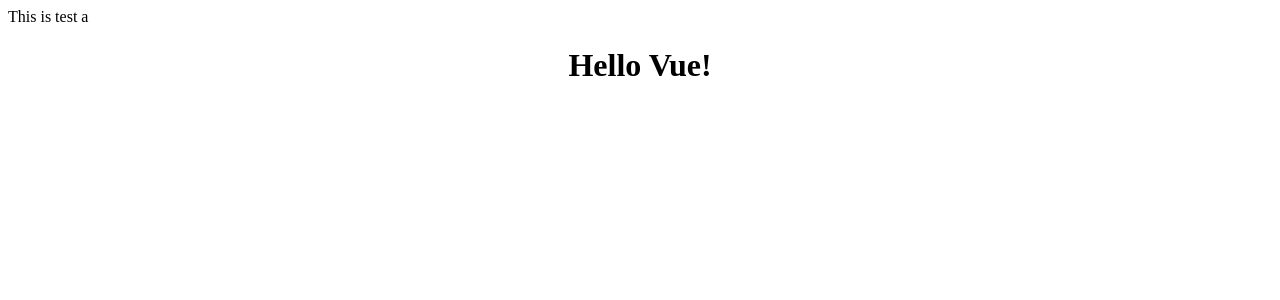
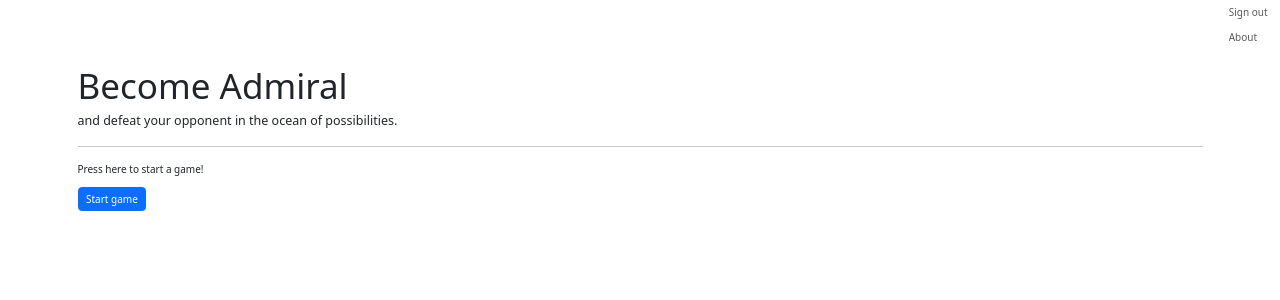
Before and after one commit to t0x3e8/Naval-Maneuvers, a Vue app: page /about in a window 1280 px wide. Shown: the top 300 px of the page. Built offline with nearby package versions, Linux system fonts and the light colour scheme.

Commit message:
added vue, pinia, router, and first components

```diff
--- a/index.html
+++ b/index.html
@@ -3,10 +3,10 @@
   <head>
     <meta charset="UTF-8" />
     <meta name="viewport" content="width=device-width, initial-scale=1.0" />
+    <link rel="icon" href="assets/graphics/favicon.ico" type="image/x-icon">
     <title>Document</title>
   </head>
   <body>
-    This is test a
     <div id="app"></div>
   </body>
 </html>
--- a/package.json
+++ b/package.json
@@ -1,6 +1,9 @@
 {
   "dependencies": {
-    "vue": "^3.3.8"
+    "bootstrap": "^5.3.2",
+    "pinia": "^2.1.7",
+    "vue": "^3.3.8",
+    "vue-router": "^4.2.5"
   },
   "devDependencies": {
     "@babel/core": "^7.23.3",
--- a/src/App.vue
+++ /dev/null
@@ -1,17 +0,0 @@
-<template>
-  <div id="app">
-    <h1>Hello Vue!</h1>
-  </div>
-</template>
-
-<script>
-export default {
-  name: 'App'
-}
-</script>
-
-<style>
-  #app {
-    text-align: center;
-  }
-</style>
--- /dev/null
+++ b/src/Client/stores/playerStore.js
@@ -0,0 +1,34 @@
+import { defineStore } from 'pinia'
+
+export const usePlayerStore = defineStore('playerStore', {
+  // The `state` method returns the state object
+  state: () => ({
+    player: {},
+    games: [],
+    activeGame: {},
+    recentOpenedGameId: null
+  }),
+
+  actions: {
+    resetState () {
+      // Here we reset the state to its initial values
+      this.player = {}
+      this.games = []
+      this.activeGame = {}
+      this.recentOpenedGameId = null
+    }
+
+    // Define other actions here
+  },
+
+  // Getters can be used to define computed properties for the store
+  getters: {
+    // Example getter
+    // TODO: to be removed
+    isPlayerActive: (state) => {
+      return Object.keys(state.player).length > 0
+    }
+
+    // Define other getters here
+  }
+})
--- /dev/null
+++ b/src/Client/views/About.vue
@@ -0,0 +1,27 @@
+<template>
+    <div class="container mt-4">
+      <div class="jumbotron">
+        <h1 class="display-4">Become Admiral</h1>
+        <p class="lead">and defeat your opponent in the ocean of possibilities.</p>
+        <hr class="my-4">
+        <p>Press here to start a game!</p>
+        <router-link to="/" custom>
+          <button type="button" class="btn btn-primary">Start game</button>
+        </router-link>
+      </div>
+    </div>
+</template>
+
+<script>
+import { ref } from 'vue'
+
+export default {
+  name: 'AboutView',
+  setup () {
+    const msg = ref('Hello world!')
+    return {
+      msg
+    }
+  }
+}
+</script>
--- /dev/null
+++ b/src/Client/views/App.vue
@@ -0,0 +1,72 @@
+<template>
+  <div>
+    <nav v-if="!hideNavigation" class="navbar navbar-expand-lg navbar-light py-0 my-0">
+      <div class="container-fluid">
+        <!-- Content for the navbar can go here -->
+
+        <!-- This is a navbar toggler button for mobile responsive view -->
+        <button class="navbar-toggler" type="button" data-bs-toggle="collapse" data-bs-target="#navbarNav" aria-controls="navbarNav" aria-expanded="false" aria-label="Toggle navigation">
+          <span class="navbar-toggler-icon"></span>
+        </button>
+
+        <!-- Navbar links -->
+        <div class="collapse navbar-collapse" id="navbarNav">
+          <ul class="navbar-nav ms-auto">
+            <li class="nav-item">
+              <router-link class="nav-link" to="#" @click="signout">Sign {{ player.name }} out</router-link>
+              <router-link class="nav-link" to="/about">About</router-link>
+            </li>
+          </ul>
+        </div>
+      </div>
+    </nav>
+
+    <div class="container-fluid">
+      <router-view />
+    </div>
+  </div>
+</template>
+
+<script>
+import { computed } from 'vue'
+import { usePlayerStore } from '../stores/playerStore'
+import { useRouter, useRoute } from 'vue-router'
+
+export default {
+  name: 'AppView',
+  setup () {
+    const store = usePlayerStore()
+    const router = useRouter()
+    const route = useRoute()
+
+    const player = computed(() => store.player)
+    const hideNavigation = computed(() => route.meta.hideNavigation)
+
+    function signout () {
+      store.signOutPlayer()
+      router.push({ name: 'signup' })
+    }
+
+    return {
+      player,
+      hideNavigation,
+      signout
+    }
+  }
+}
+</script>
+
+<style>
+/* TODO: install the font:
+  @font-face {
+    font-family: "Titillium Web";
+    font-style: normal;
+    font-weight: 400;
+    src: url(../Assets/Fonts/titillium-web-v7-latin-regular.woff2)
+      format("woff2");
+  }
+  */
+  html {
+    font-size: 62.5%;
+  }
+</style>
--- a/src/main.js
+++ b/src/main.js
@@ -1,5 +1,18 @@
 import { createApp } from 'vue'
-import App from './App.vue'
+import App from './Client/views/App.vue'
+// TODO: uncomment:import './Assets/scss/custom.scss'
+// ToDO fix this: import './Client/assets/graphics/favicon.ico'
+// TODO: uncomment:import store from './Store/index'
+import 'bootstrap/dist/css/bootstrap.css'
+import { createPinia } from 'pinia'
+import router from './router.js'
 
 const app = createApp(App)
+const pinia = createPinia()
+
+// Use plugins with the Vue 3 app instance
+app.use(pinia)
+app.use(router)
+
+// Mount the application to the DOM
 app.mount('#app')
--- /dev/null
+++ b/src/router.js
@@ -0,0 +1,49 @@
+import { createRouter, createWebHistory } from 'vue-router'
+import About from './Client/views/About.vue'
+// import Game from './Views/Game.vue'
+// import SignUp from './Views/SignUp.vue'
+// import GameSetup from './Views/GameSetup.vue'
+// import { useStore } from './Store/index.js' // Assuming you're using Pinia or Vuex 4
+
+const router = createRouter({
+  history: createWebHistory(),
+  routes: [
+    {
+      path: '/about',
+      component: About
+    }
+    // {
+    //   path: '/game',
+    //   component: Game,
+    //   name: 'game',
+    //   meta: { requiresAuth: true }
+    // },
+    // {
+    //   path: '/signup',
+    //   component: SignUp,
+    //   name: 'signup',
+    //   meta: { hideNavigation: true }
+    // },
+    // {
+    //   path: '/',
+    //   component: GameSetup,
+    //   name: 'setup',
+    //   meta: { requiresAuth: true }
+    // }
+  ]
+})
+
+router.beforeEach((to, from, next) => {
+  // Assuming useStore is a Pinia or Vuex 4 store and it's set up to work with Vue 3
+  // Todo: uncomment and change: const store = useStore()
+
+  const isAuthorized = true// Todo: uncomment and change: store.isPlayerAuthorized
+
+  if (to.meta.requiresAuth && !isAuthorized) {
+    next({ name: 'signup' })
+  } else {
+    next()
+  }
+})
+
+export default router
--- a/webpack.config.js
+++ b/webpack.config.js
@@ -59,6 +59,13 @@ const config = {
       {
         test: /\.(eot|svg|ttf|woff|woff2|png|jpg|gif)$/i,
         type: 'asset'
+      },
+      {
+        test: /\.(ico)$/i,
+        type: 'asset/resource',
+        generator: {
+          filename: 'assets/graphics/[name][ext]' // Output the file with its original name and extension
+        }
       }
 
       // Add your rules for custom modules here
```
Also changed, not shown: 2 other files (tests, documents, lock files or other folders).
